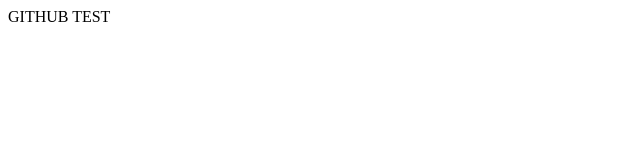
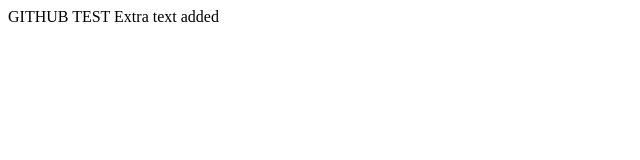
Before and after one commit to henrykumbrasevic/Github-pvz, a plain HTML site: page index.html in a window 1280 px wide. Shown: the whole page, without its empty margins (0-640 px from the left). Drawn offline with Linux system fonts and the light colour scheme.

Commit message:
Extra Text Added

```diff
--- a/index.html
+++ b/index.html
@@ -7,5 +7,6 @@
 </head>
 <body>
     GITHUB TEST
+    Extra text added
 </body>
 </html>
```
